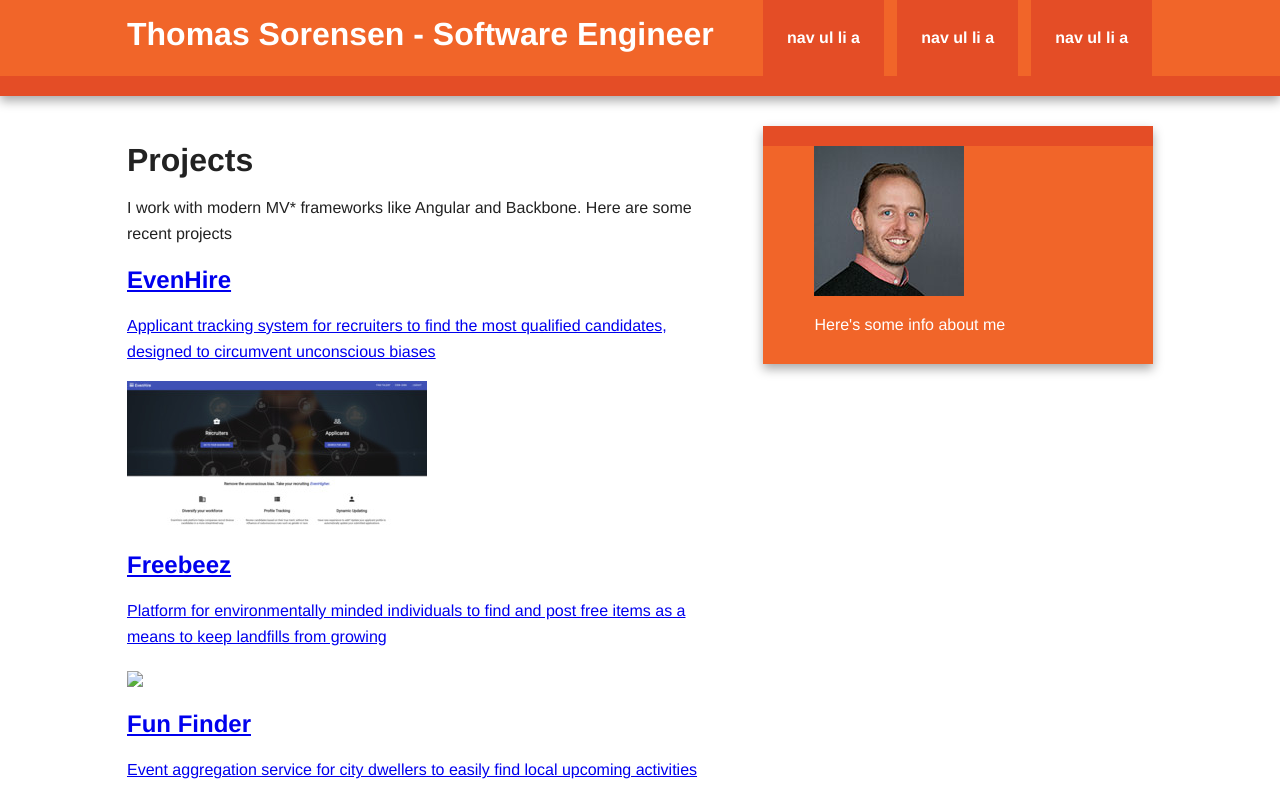
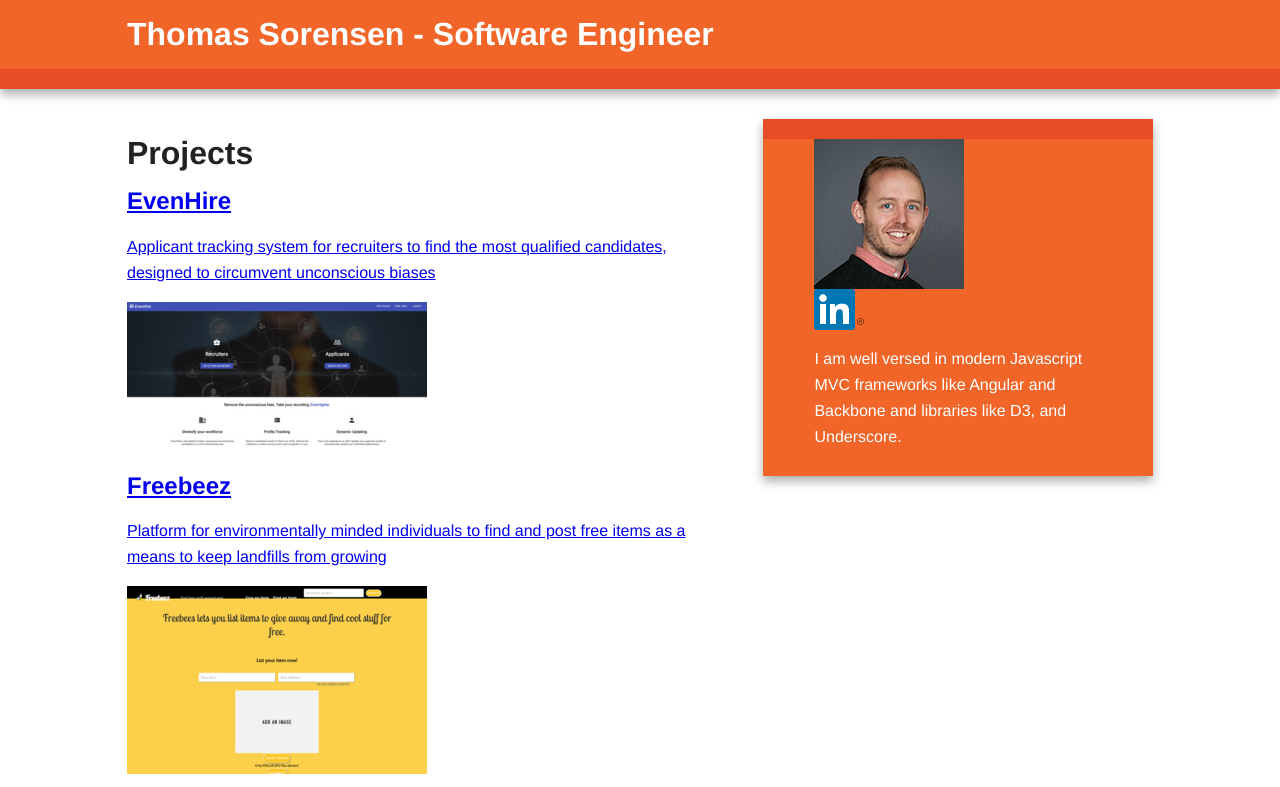
Before and after one commit to tps-80/tps-80.github.io, a plain HTML site: page index.html in a window 1280 px wide. Shown: the top 787 px of the page. Drawn offline with Linux system fonts and the light colour scheme.

Commit message:
added linked in

```diff
--- a/index.html
+++ b/index.html
@@ -21,13 +21,17 @@
         <div class="header-container">
             <header class="wrapper clearfix">
                 <h1 class="title">Thomas Sorensen - Software Engineer</h1>
-                <nav>
+<!--                 <nav>
                     <ul>
                         <li><a href="#">nav ul li a</a></li>
                         <li><a href="#">nav ul li a</a></li>
                         <li><a href="#">nav ul li a</a></li>
                     </ul>
                 </nav>
+ -->
+<!--                 <ul>
+                    <li><a href="https://www.linkedin.com/in/sorensenthomas"><img src="./img/In-2C-41px-R.png"></a></li>
+                </ul> -->
             </header>
         </div>
 
@@ -37,7 +41,6 @@
                 <article>
                     <header>
                         <h1>Projects</h1>
-                        <p>I work with modern MV* frameworks like Angular and Backbone.  Here are some recent projects</p>
                     </header>
                     <section>
                         <a href="https://evenhire.herokuapp.com">
@@ -50,7 +53,7 @@
                         <a href="https://freebeez.herokuapp.com">
                             <h2>Freebeez</h2>
                             <p>Platform for environmentally minded individuals to find and post free items as a means to keep landfills from growing</p>
-                            <img src="./img/freebeezMini.jpg">
+                            <img src="./img/freebeezMini.png">
                         </a>
                     </section>
                     <section>
@@ -82,7 +85,8 @@
 
                 <aside>
                     <img src="./img/Thomas2X2.jpg">
-                    <p>Here's some info about me</p>
+                    <br/><a href="https://www.linkedin.com/in/sorensenthomas"><img src="./img/In-2C-41px-R.png"></a>
+                    <p>I am well versed in modern Javascript MVC frameworks like Angular and Backbone and libraries like D3, and Underscore.</p>
                 </aside>
 
             </div> <!-- #main -->
```
Also changed, not shown: img/In-2C-41px-R.png (added), img/freebeezMini.png (added).
